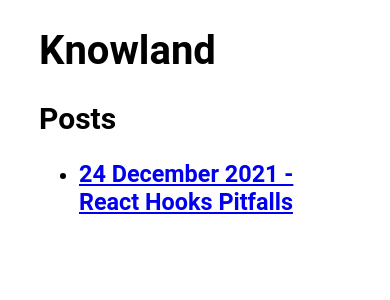
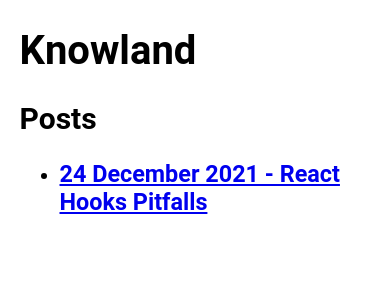
Before and after one commit to purple-cmd/blog, a Jekyll site: the page built from index.html, in a window 390 px wide. Shown: the top 300 px of the page. Built offline with Jekyll 4.4.1, drawn with Linux system fonts in a browser that asks for light colours; the list of posts is cut into pages by our own code.

Commit message:
better mobile support

```diff
--- a/assets/css/index.css
+++ b/assets/css/index.css
@@ -5,9 +5,15 @@
 }
 
 body {
-    margin: 5% 10%;
     font-size: 1.25em;
     font-family: "Roboto";
+    margin: 5%;
+}
+
+@media only screen and (min-width: 768px) {
+    body {
+        margin: 5% 10%;
+    }
 }
 
 li {
```
